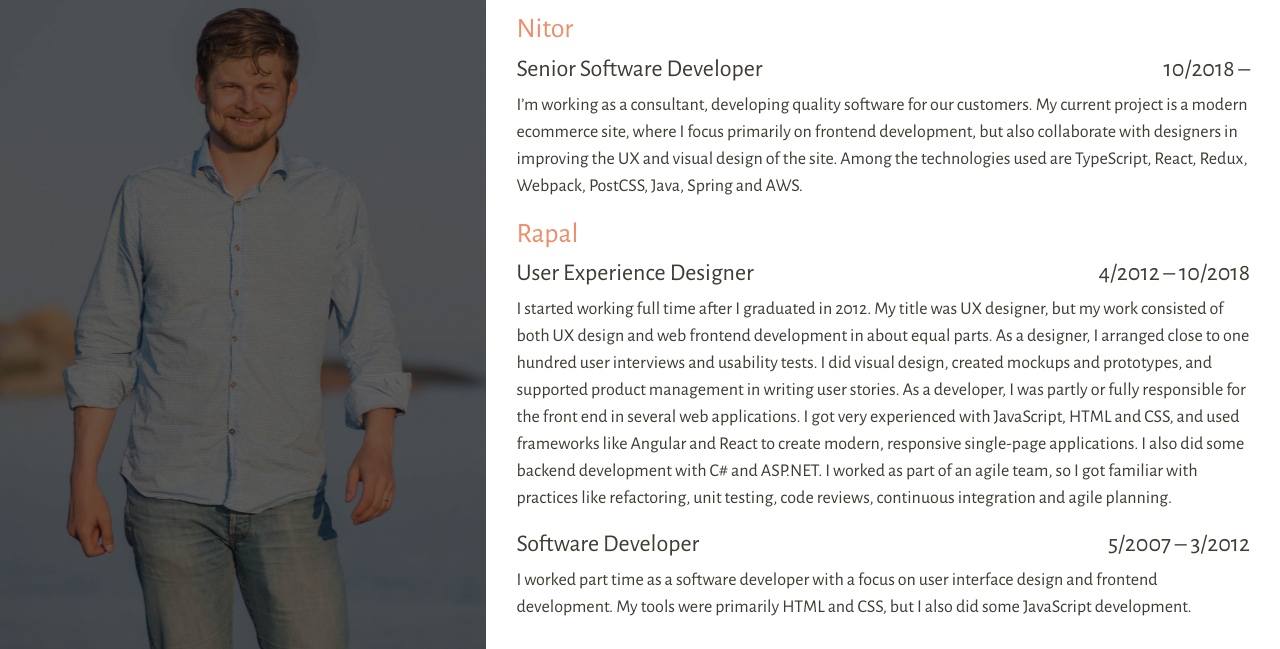
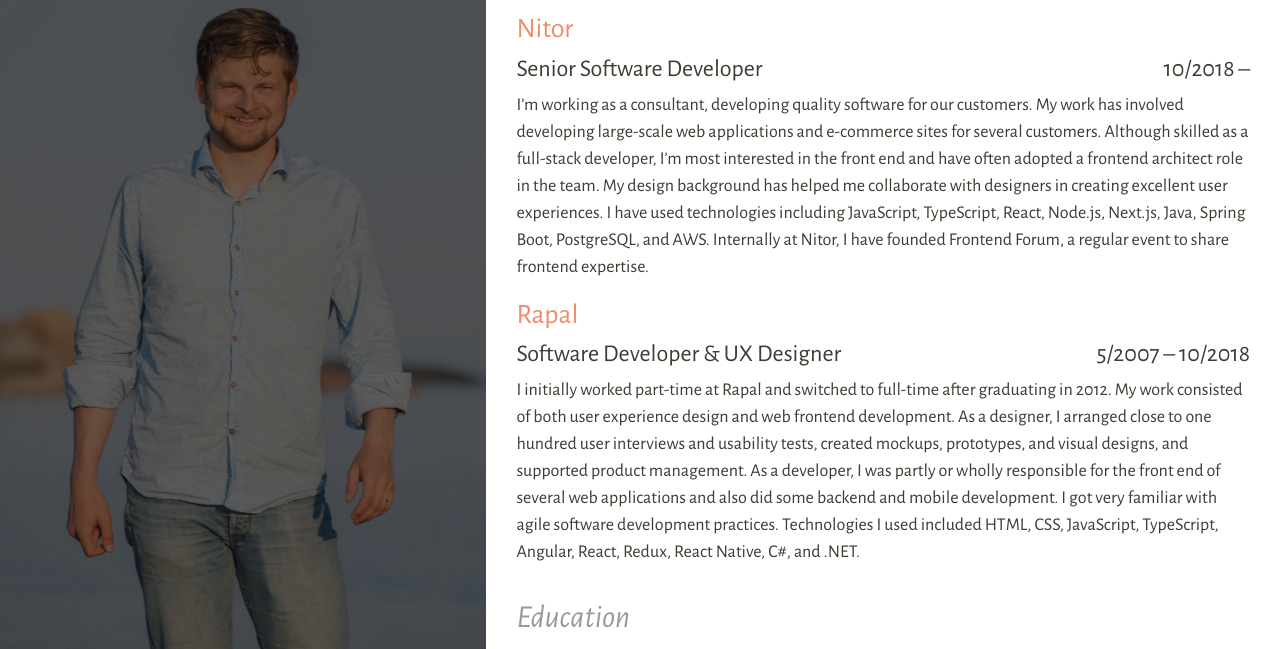
Before and after one commit to joakimgunst/gunst.fi, a Gatsby site: page /cv in a window 1280 px wide. Shown: the part 151-800 px from the top of the page. Built offline with nearby package versions, Linux system fonts and the light colour scheme; Gatsby itself is replaced by a stand-in of ours.

Commit message:
Update CV

```diff
--- a/src/pages/cv.jsx
+++ b/src/pages/cv.jsx
@@ -28,11 +28,15 @@ const Page = () => (
 
           <p>
             I’m working as a consultant, developing quality software for our
-            customers. My current project is a modern ecommerce site, where I
-            focus primarily on frontend development, but also collaborate with
-            designers in improving the UX and visual design of the site. Among
-            the technologies used are TypeScript, React, Redux, Webpack,
-            PostCSS, Java, Spring and AWS.
+            customers. My work has involved developing large-scale web
+            applications and e-commerce sites for several customers. Although
+            skilled as a full-stack developer, I’m most interested in the front
+            end and have often adopted a frontend architect role in the team. My
+            design background has helped me collaborate with designers in
+            creating excellent user experiences. I have used technologies
+            including JavaScript, TypeScript, React, Node.js, Next.js, Java,
+            Spring Boot, PostgreSQL, and AWS. Internally at Nitor, I have
+            founded Frontend Forum, a regular event to share frontend expertise.
           </p>
         </div>
 
@@ -41,35 +45,21 @@ const Page = () => (
             <a href="https://www.rapal.com">Rapal</a>
           </h3>
           <h4>
-            User Experience Designer
-            <span>4/2012 – 10/2018</span>
+            Software Developer & UX Designer
+            <span>5/2007 – 10/2018</span>
           </h4>
 
           <p>
-            I started working full time after I graduated in 2012. My title was
-            UX designer, but my work consisted of both UX design and web
-            frontend development in about equal parts. As a designer, I arranged
-            close to one hundred user interviews and usability tests. I did
-            visual design, created mockups and prototypes, and supported product
-            management in writing user stories. As a developer, I was partly or
-            fully responsible for the front end in several web applications. I
-            got very experienced with JavaScript, HTML and CSS, and used
-            frameworks like Angular and React to create modern, responsive
-            single-page applications. I also did some backend development with
-            C# and ASP.NET. I worked as part of an agile team, so I got familiar
-            with practices like refactoring, unit testing, code reviews,
-            continuous integration and agile planning.
-          </p>
-
-          <h4>
-            Software Developer
-            <span>5/2007 – 3/2012</span>
-          </h4>
-
-          <p>
-            I worked part time as a software developer with a focus on user
-            interface design and frontend development. My tools were primarily
-            HTML and CSS, but I also did some JavaScript development.
+            I initially worked part-time at Rapal and switched to full-time
+            after graduating in 2012. My work consisted of both user experience
+            design and web frontend development. As a designer, I arranged close
+            to one hundred user interviews and usability tests, created mockups,
+            prototypes, and visual designs, and supported product management. As
+            a developer, I was partly or wholly responsible for the front end of
+            several web applications and also did some backend and mobile
+            development. I got very familiar with agile software development
+            practices. Technologies I used included HTML, CSS, JavaScript,
+            TypeScript, Angular, React, Redux, React Native, C#, and .NET.
           </p>
         </div>
 
@@ -85,19 +75,18 @@ const Page = () => (
           </h4>
 
           <p>
-            I graduated with distinction with my master in Computer Science and
-            Engineering. My major was in media technology with a focus on user
-            interfaces and usability. I wrote my{' '}
+            I graduated with distinction with a master’s degree in Computer
+            Science and Engineering, majoring in media technology with a focus
+            on user interfaces and usability. My{' '}
             <a
               href={withPrefix('files/thesis.pdf')}
               target="_blank"
               rel="noopener noreferrer"
             >
-              master's thesis
+              master’s thesis
             </a>{' '}
-            on interaction design in agile software development. My bachelor was
-            in Automation and Systems Technology. I also did a special module in
-            bioengineering.
+            examined interaction design in agile software development. I also
+            did a special module in bioengineering.
           </p>
         </div>
 
```
